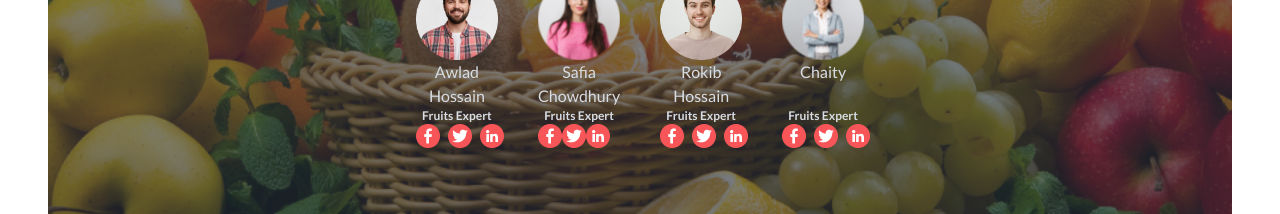
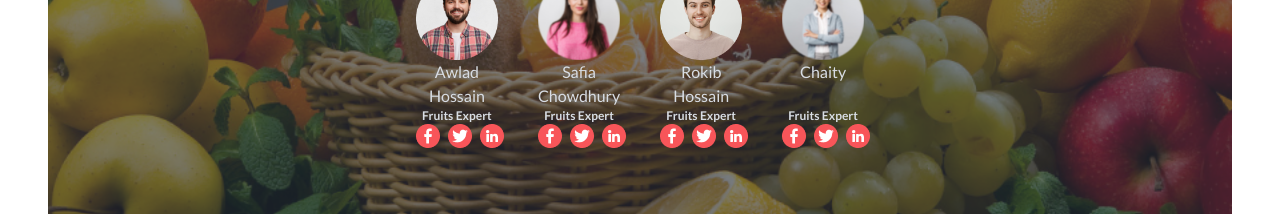
Before and after one commit to infan11/assaignment-3, a plain HTML site: page index.html in a window 1280 px wide. Shown: the part 1860-2074 px from the top of the page. Drawn offline with nearby package versions, Linux system fonts and the light colour scheme.

```diff
--- a/index.html
+++ b/index.html
@@ -286,7 +286,7 @@
                 <img src="images/member2.png" alt="">
                 <h2 class="">Safia Chowdhury</h2>
                 <p class="text-xs font-bold">Fruits Expert</p>
-                <div class="flex ">
+                <div class="flex gap-2 ">
                     <img src="images/facebook 1.png" alt="">
                     <img src="images/twitter (1) 1.png" alt="">
                     <img src="images/linkedin 1.png" alt="">
```
